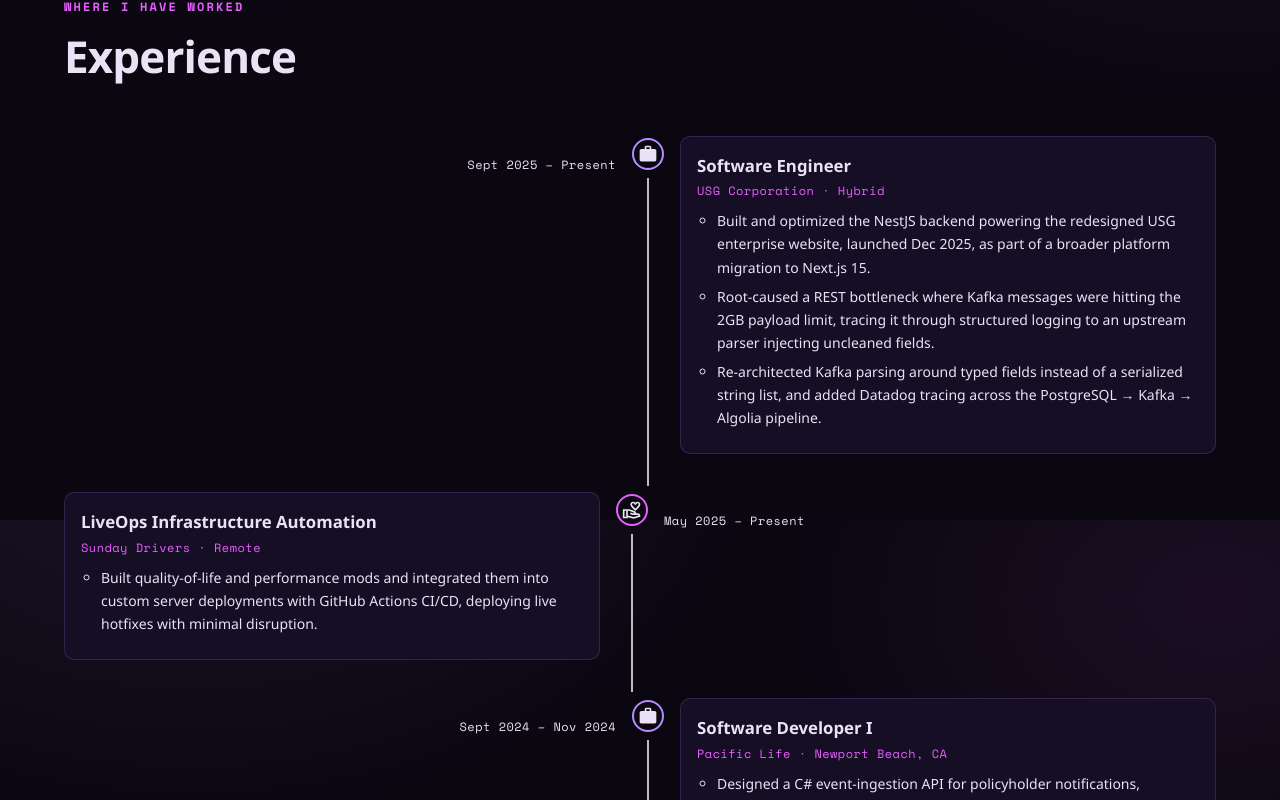
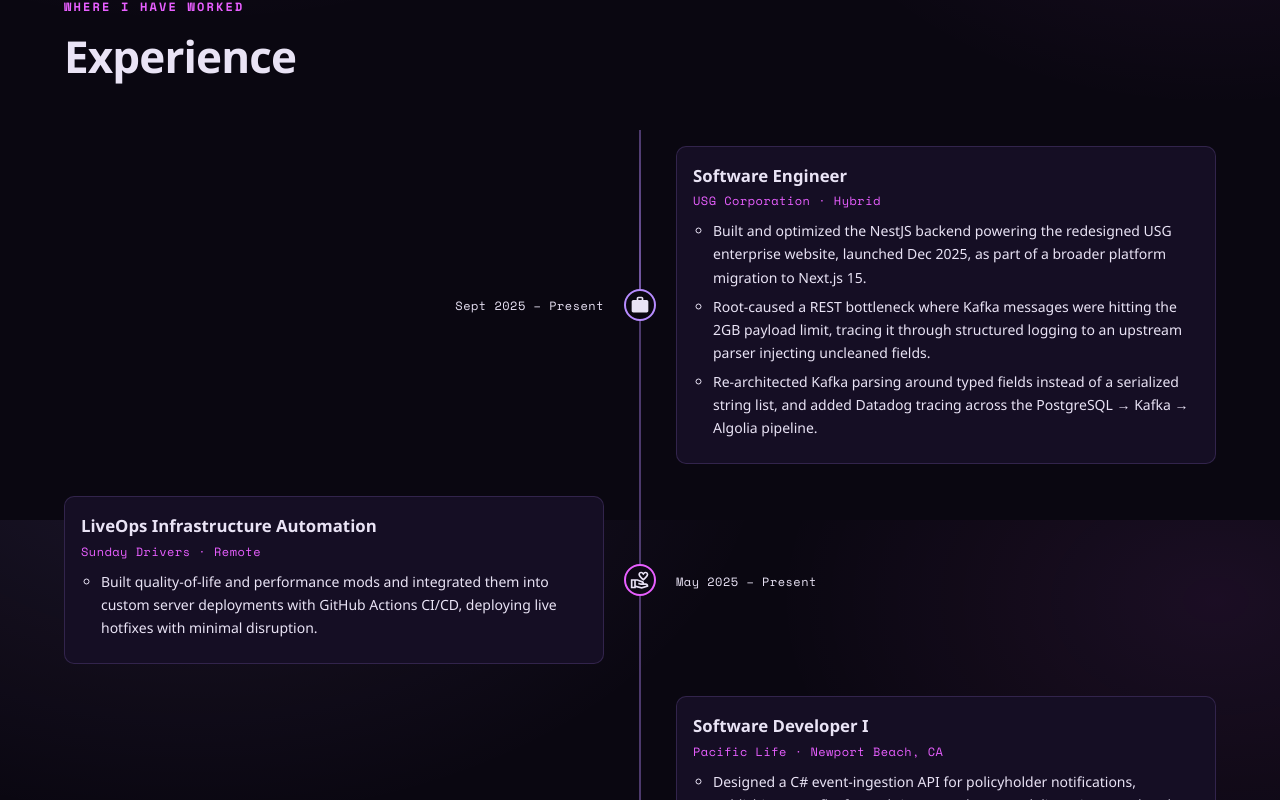
Before and after one commit to mariaalexissales/mariaalexissales.github.io, a React (Vite) app: page / in a window 1280 px wide. Shown: the part 2680-3480 px from the top of the page. Built offline with nearby package versions, Linux system fonts and the light colour scheme.

Commit message:
fixed timeline wonkiness

```diff
--- a/src/components/sections/ExperienceTimeline.tsx
+++ b/src/components/sections/ExperienceTimeline.tsx
@@ -2,11 +2,13 @@
 import VolunteerActivismOutlined from "@mui/icons-material/VolunteerActivismOutlined";
 import WorkOutlined from "@mui/icons-material/WorkOutlined";
 import Timeline from "@mui/lab/Timeline";
-import TimelineConnector from "@mui/lab/TimelineConnector";
+import TimelineConnector, {
+  timelineConnectorClasses,
+} from "@mui/lab/TimelineConnector";
 import TimelineContent, {
   timelineContentClasses,
 } from "@mui/lab/TimelineContent";
-import TimelineDot from "@mui/lab/TimelineDot";
+import TimelineDot, { timelineDotClasses } from "@mui/lab/TimelineDot";
 import TimelineItem, { timelineItemClasses } from "@mui/lab/TimelineItem";
 import TimelineOppositeContent, {
   timelineOppositeContentClasses,
@@ -16,8 +18,6 @@
 import CardContent from "@mui/material/CardContent";
 import Stack from "@mui/material/Stack";
 import Typography from "@mui/material/Typography";
-import useMediaQuery from "@mui/material/useMediaQuery";
-import { useTheme } from "@mui/material/styles";
 import Section from "../common/Section";
 import { experience } from "../../data/experience";
 import type { ExperienceEntry } from "../../data/types";
@@ -47,28 +47,48 @@
 }
 
 export default function ExperienceTimeline() {
-  const theme = useTheme();
-  const alternate = useMediaQuery(theme.breakpoints.up("md"));
+  const last = experience.length - 1;
 
   return (
     <Section id="experience" eyebrow="Where I have worked" title="Experience">
       <Timeline
-        position={alternate ? "alternate" : "right"}
+        position="alternate"
+        role="list"
         sx={{
           p: 0,
-          m: 0,
-          [`& .${timelineContentClasses.root}`]: { pl: 2, pr: 0, pb: 4 },
+
+          [`& .${timelineDotClasses.root}`]: { m: 0 },
+
+          [`& .${timelineConnectorClasses.root}`]: {
+            bgcolor: "ramp.hairlineStrong",
+          },
+
+          [`& .${timelineContentClasses.root}`]: {
+            minWidth: 0,
+            overflowWrap: "anywhere",
+            pl: 2.5,
+            pr: 0,
+            py: 2,
+          },
+          [`& .${timelineOppositeContentClasses.root}`]: {
+            minWidth: 0,
+            display: { xs: "none", md: "block" },
+            pr: 2.5,
+            pl: 0,
+          },
+
+          [`& .${timelineItemClasses.root}:nth-of-type(even)`]: {
+            flexDirection: { xs: "row", md: "row-reverse" },
+          },
           [`& .${timelineItemClasses.root}:nth-of-type(even) .${timelineContentClasses.root}`]:
             {
               textAlign: "left",
-              pl: { md: 0 },
-              pr: { md: 2 },
+              pl: { xs: 2.5, md: 0 },
+              pr: { xs: 0, md: 2.5 },
             },
-          [`& .${timelineOppositeContentClasses.root}`]: {
-            display: { xs: "none", md: "block" },
-            pt: { md: 2.5 },
-            whiteSpace: "nowrap",
-          },
+
+          [`& .${timelineItemClasses.root}:nth-of-type(even) .${timelineOppositeContentClasses.root}`]:
+            { pl: { md: 2.5 }, pr: { md: 0 } },
         }}
       >
         {experience.map((entry, index) => {
@@ -76,19 +96,38 @@
 
           return (
             <TimelineItem key={`${entry.organization}-${entry.period}`}>
-              <TimelineOppositeContent color="text.secondary">
-                <Typography variant="caption">{entry.period}</Typography>
+              <TimelineOppositeContent sx={{ m: "auto 0" }}>
+                <Typography variant="caption" color="text.secondary">
+                  {entry.period}
+                </Typography>
               </TimelineOppositeContent>
 
               <TimelineSeparator>
-                <TimelineDot
-                  variant="outlined"
-                  color={dot.color}
-                  sx={{ my: 1 }}
-                >
+                <TimelineConnector
+                  sx={
+                    index === 0
+                      ? (theme) => ({
+                          bgcolor: "transparent",
+                          backgroundImage: `linear-gradient(to bottom, transparent, ${theme.vars.palette.ramp.hairlineStrong})`,
+                        })
+                      : undefined
+                  }
+                />
+
+                <TimelineDot variant="outlined" color={dot.color}>
                   {dot.icon}
                 </TimelineDot>
-                {index < experience.length - 1 && <TimelineConnector />}
+
+                <TimelineConnector
+                  sx={
+                    index === last
+                      ? (theme) => ({
+                          bgcolor: "transparent",
+                          backgroundImage: `linear-gradient(to bottom, ${theme.vars.palette.ramp.hairlineStrong}, transparent)`,
+                        })
+                      : undefined
+                  }
+                />
               </TimelineSeparator>
 
               <TimelineContent>
```
Also changed, not shown: 2 other files (tests, documents, lock files or other folders).
